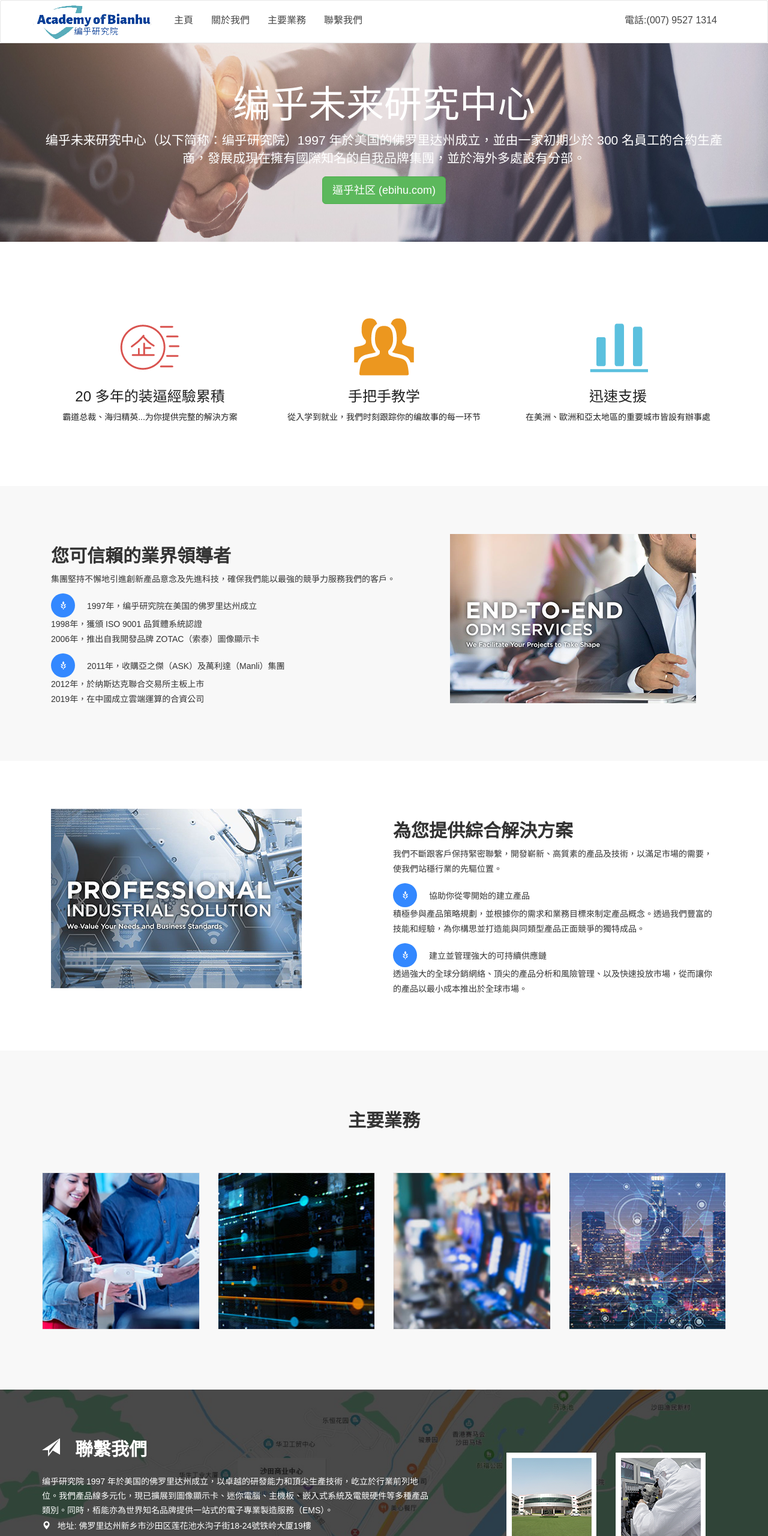
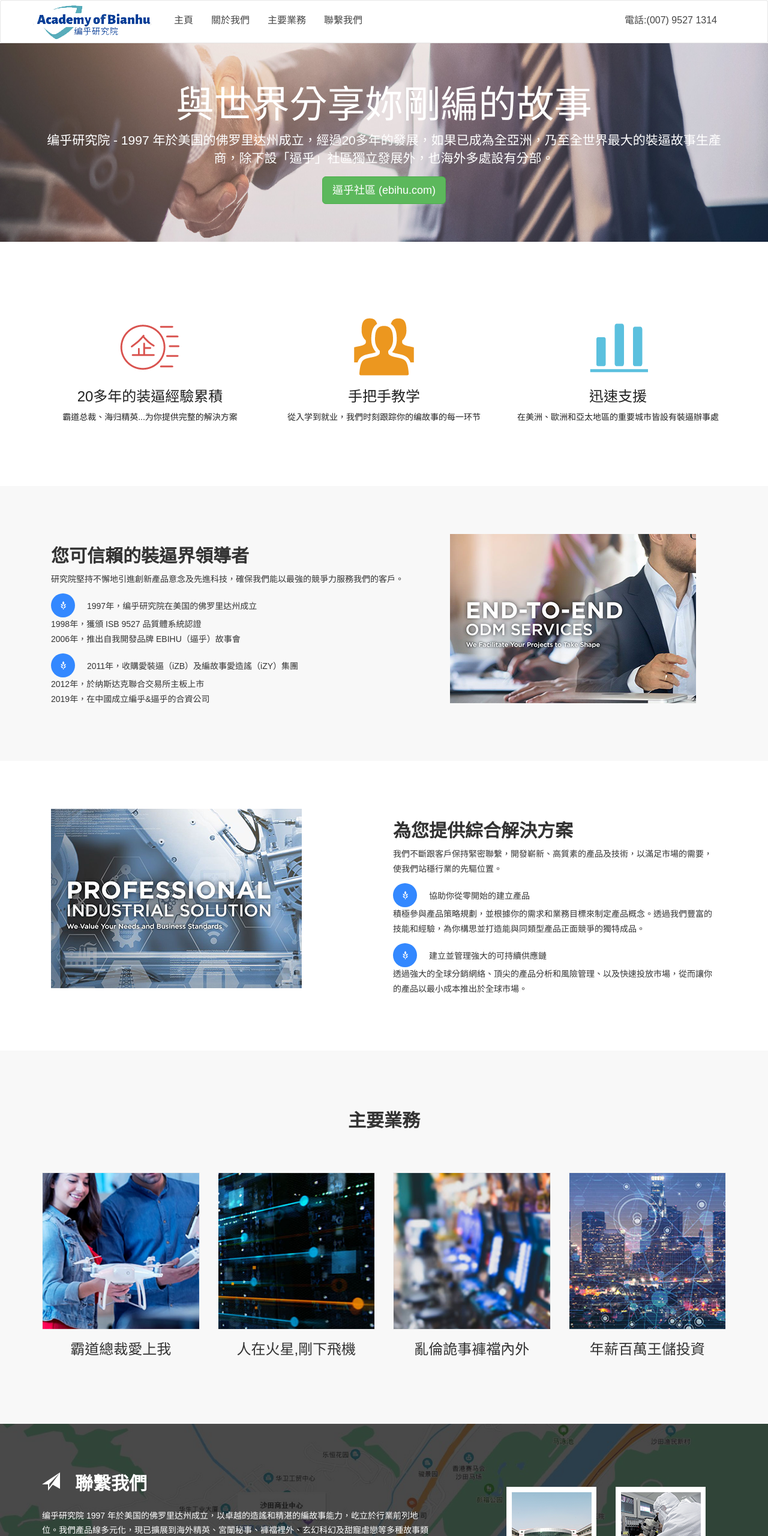
Before and after one commit to webersongao/bianhu, a plain HTML site: page index.html in a window 1280 px wide. Shown: the top 2560 px of the page at 60% size. Drawn offline with Linux system fonts and the light colour scheme.

Commit message:
文案修改

```diff
--- a/index.html
+++ b/index.html
@@ -5,7 +5,7 @@
     <title>编乎 - 与世界分享你刚编的故事</title>
     <meta name="keywords" content="编乎,逼乎,泡乎,与世界分享你刚编的故事,与世界分享你装逼的技巧与水平" />
     <meta name="description"
-        content="编乎研究院 - 成立于1997，下设逼乎社区(ebihu.com)。经过20多年的发展，目前已经成为继亚洲四小龙之后的又一大装逼，编故事经济体。我们始终如一，编乎-与世界分享你刚编的故事,是我们不变的追求" />
+        content="编乎研究院 - 成立于1997,下设逼乎社区(ebihu.com).经过20多年的发展,目前已经成为继亚洲四小龙之后的又一大装逼,编故事经济体.我们始终如一:编乎-与世界分享你刚编的故事,是我们不变的追求" />
     <meta http-equiv="content-language" content="zh-TW">
     <meta http-equiv="Content-Type" content="text/html;charset=UTF-8" />
     <meta name="viewport" content="width=device-width, initial-scale=1">
@@ -48,10 +48,11 @@
     <section id="home">
         <div class="jumbotron banner wow fadeInRight">
             <div class="container">
-                <h1>编乎未来研究中心</h1>
-                <p>编乎未来研究中心（以下简称：编乎研究院）1997 年於美国的佛罗里达州成立，並由一家初期少於 300 名員工的合約生產商，發展成現在擁有國際知名的自我品牌集團，並於海外多處設有分部。</p>
-                <p><a class="btn btn-success btn-lg" href="https://www.ebihu.com/" role="button">逼乎社区 (ebihu.com<span
-                            id="shijia"></span>)</a></p>
+                <h1>與世界分享妳剛編的故事</h1>
+                <p>编乎研究院 - 1997 年於美国的佛罗里达州成立，經過20多年的發展，如果已成為全亞洲，乃至全世界最大的裝逼故事生產商，除下設「逼乎」社區獨立發展外，也海外多處設有分部。</p>
+                <p><a class="btn btn-success btn-lg" href="https://www.ebihu.com/" target="_blank" role="button">逼乎社區
+                        (ebihu.com)</a>
+                </p>
             </div>
         </div>
     </section>
@@ -64,7 +65,7 @@
                 <div class="col-md-4">
                     <a href="javascript:;">
                         <img src="images/index-icon1.png" class="img-responsive" alt="" />
-                        <h3>20 多年的装逼經驗累積</h3>
+                        <h3>20多年的装逼經驗累積</h3>
                         <p>霸道总裁、海归精英...为你提供完整的解決方案</p>
                     </a>
                 </div>
@@ -79,7 +80,7 @@
                     <a href="javascript:;">
                         <img src="images/index-icon3.png" class="img-responsive" alt="" />
                         <h3>迅速支援</h3>
-                        <p>在美洲、歐洲和亞太地區的重要城市皆設有辦事處</p>
+                        <p>在美洲、歐洲和亞太地區的重要城市皆設有裝逼辦事處</p>
                     </a>
                 </div>
             </div>
@@ -91,12 +92,12 @@
     <section id="html5">
         <div class="container">
             <div class="col-md-7 wow fadeInLeft">
-                <h2>您可信賴的業界領導者</h2>
-                <p>集團堅持不懈地引進創新產品意念及先進科技，確保我們能以最強的競爭力服務我們的客戶。</p>
-                <p><span class="glyphicon glyphicon-grain mai-icon"></span>1997年，编乎研究院在美国的佛罗里达州成立<br>1998年，獲頒 ISO 9001
-                    品質體系統認證<br>2006年，推出自我開發品牌 ZOTAC（索泰）圖像顯示卡</p>
+                <h2>您可信賴的裝逼界領導者</h2>
+                <p>研究院堅持不懈地引進創新產品意念及先進科技，確保我們能以最強的競爭力服務我們的客戶。</p>
+                <p><span class="glyphicon glyphicon-grain mai-icon"></span>1997年，编乎研究院在美国的佛罗里达州成立<br>1998年，獲頒 ISB 9527
+                    品質體系統認證<br>2006年，推出自我開發品牌 EBIHU（逼乎）故事會</p>
                 <p><span
-                        class="glyphicon glyphicon-grain mai-icon"></span>2011年，收購亞之傑（ASK）及萬利達（Manli）集團<br>2012年，於纳斯达克聯合交易所主板上市<br>2019年，在中國成立雲端運算的合資公司
+                        class="glyphicon glyphicon-grain mai-icon"></span>2011年，收購愛裝逼（iZB）及編故事愛造謠（iZY）集團<br>2012年，於纳斯达克聯合交易所主板上市<br>2019年，在中國成立編乎&逼乎的合資公司
                 </p>
             </div>
             <div class="col-md-5 wow fadeInRight">
@@ -135,27 +136,31 @@
                 </div>
                 <div class="col-md-3">
                     <div class="course">
-                        <img class="case-img" src="images/case1.png" data-src="images/case1-xcxcode.jpg"
-                            class="img-responsive" alt="消費電子產品" title="消費電子產品" />
+                        <img class="case-img img-responsive" src="images/case-1.png" data-src="images/case1-xcxcode.jpg"
+                            alt="霸道總裁系列" title="霸道總裁系列" />
                     </div>
+                    <h3>霸道總裁愛上我</h3>
                 </div>
                 <div class="col-md-3">
                     <div class="course">
-                        <img class="case-img" src="images/case14.png" data-src="images/case14-xcxcode.jpg"
-                            class="img-responsive" alt="企業雲端解決方案" title="企業雲端解決方案" />
+                        <img class="case-img img-responsive" src="images/case-2.png"
+                            data-src="images/case14-xcxcode.jpg" alt="人在火星,剛下飛機" title="人在火星,剛下飛機" />
                     </div>
+                    <h3>人在火星,剛下飛機</h3>
                 </div>
                 <div class="col-md-3">
                     <div class="course">
-                        <img class="case-img" src="images/case16.png" data-src="images/case16-xcxcode.jpg"
-                            class="img-responsive" alt="遊戲娛樂" title="遊戲娛樂" />
+                        <img class="case-img img-responsive" src="images/case-3.png"
+                            data-src="images/case16-xcxcode.jpg" alt="亂倫詭事,褲襠內外" title="亂倫詭事,褲襠內外" />
                     </div>
+                    <h3>亂倫詭事褲襠內外</h3>
                 </div>
                 <div class="col-md-3">
                     <div class="course">
-                        <img class="case-img" src="images/case17.png" data-src="images/case17-xcxcode.jpg"
-                            class="img-responsive" alt="物聯網 （IoT）" title="物聯網 （IoT）" />
+                        <img class="case-img img-responsive" src="images/case-4.png"
+                            data-src="images/case17-xcxcode.jpg" alt="年薪百萬,王儲投資" title="年薪百萬,王儲投資" />
                     </div>
+                    <h3>年薪百萬王儲投資</h3>
                 </div>
             </div>
         </div>
@@ -175,13 +180,13 @@
                         </h2>
                         <p>
                             编乎研究院 1997
-                            年於美国的佛罗里达州成立，以卓越的研發能力和頂尖生產技術，屹立於行業前列地位。我們產品線多元化，現已擴展到圖像顯示卡、迷你電腦、主機板、嵌入式系統及電競硬件等多種產品類別。同時，栢能亦為世界知名品牌提供一站式的電子專業製造服務（EMS）。
+                            年於美国的佛罗里达州成立，以卓越的造謠和精湛的編故事能力，屹立於行業前列地位。我們產品線多元化，現已擴展到海外精英、宮闈秘事、褲襠裡外、玄幻科幻及甜寵虐戀等多種故事類別。同時，栢能亦為世界知名品牌提供一站式的離奇狗血製造服務（GMS）。
                         </p>
                         <address>
                             <p>
                                 <span class="glyphicon glyphicon-map-marker"></span>
                                 &nbsp;
-                                地址: 佛罗里达州新乡市沙田区莲花池水沟子街18-24號铁岭大厦19樓
+                                地址: 佛罗里达州沙田区莲花乡大街24號铁岭大厦19樓
                             </p>
                             <p>
                                 <span class="glyphicon glyphicon-earphone"></span>
@@ -209,7 +214,7 @@
         <div class="container">
             <div class="row">
                 <div class="col-md-12">
-                    &copy;&nbsp;Copyright Academy of Bianhu. All Rights Reserved.
+                    &copy;&nbsp;Copyright Academy of BianHu. All Rights Reserved.
                 </div>
             </div>
         </div>
```
Also changed, not shown: images/case-1.png (renamed from images/case1.png), images/case-2.png (renamed from images/case14.png), images/case-3.png (renamed from images/case16.png), images/case-4.png (renamed from images/case17.png), images/screenshots.jpg (deleted).
